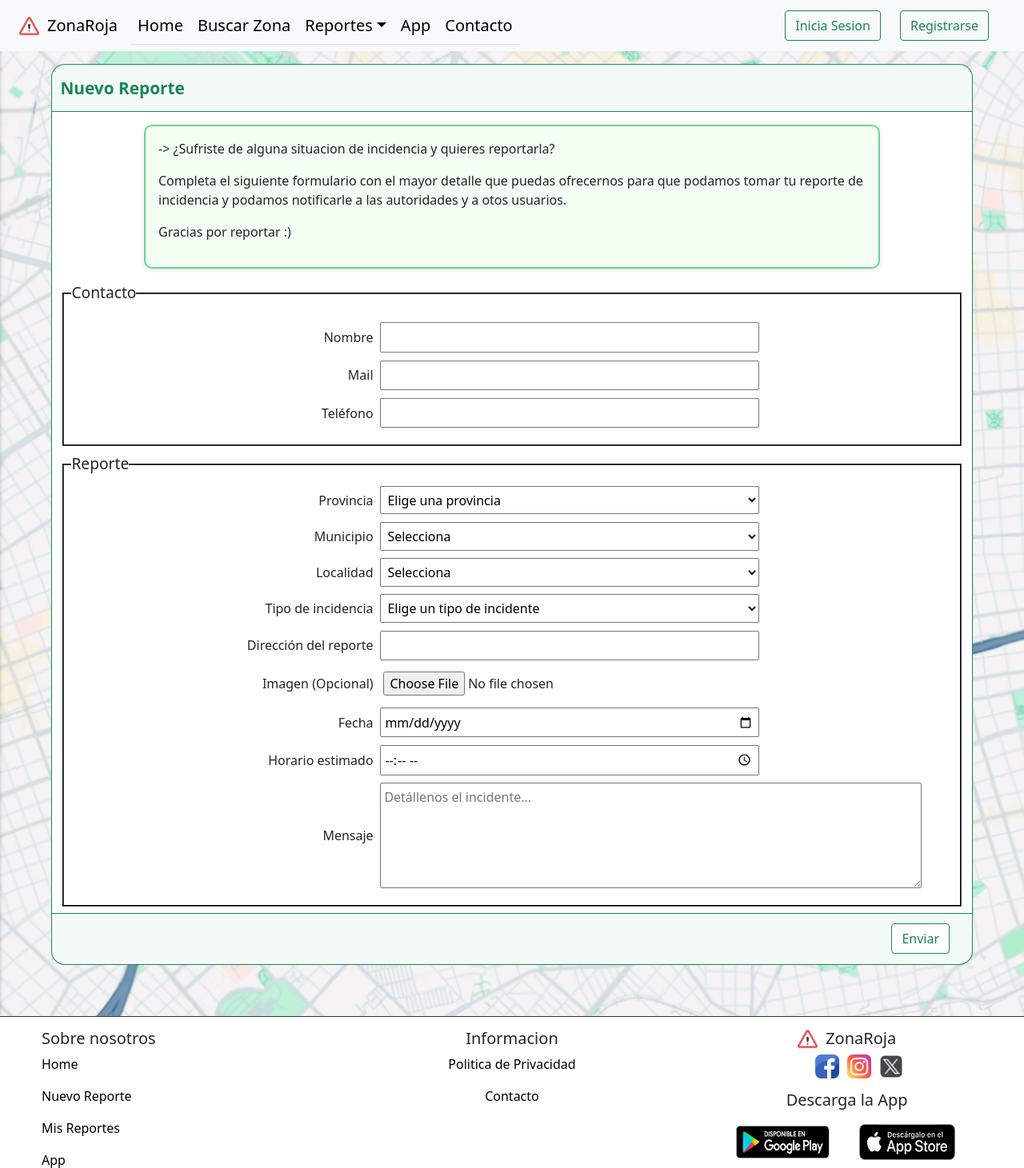
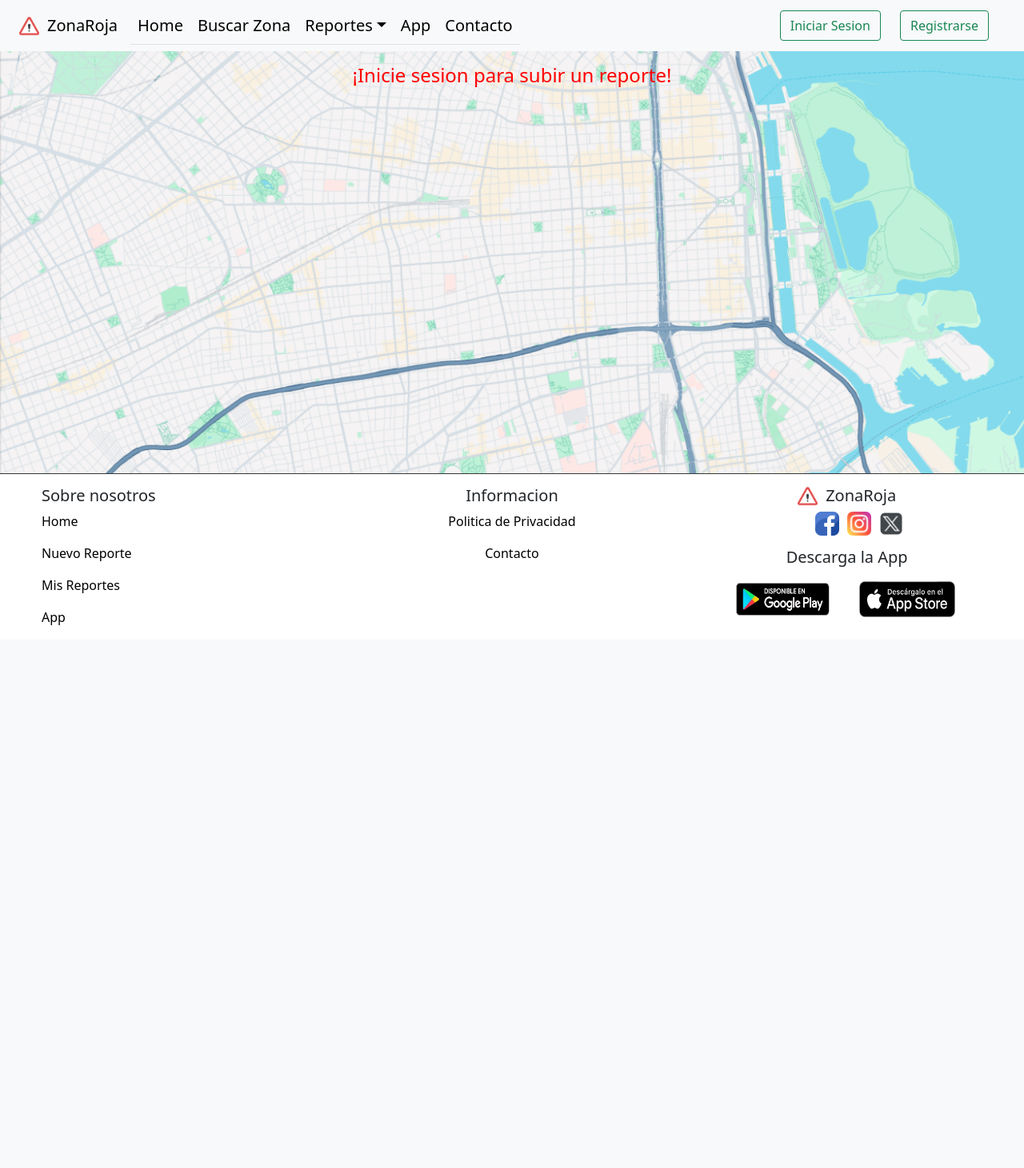
Before and after one commit to leticia-ramirez/nullptr, a Flask app: page /reporte in a window 1280 px wide. Shown: the top 1461 px of the page at 80% size. After the commit the page ends 782 px from the top, so only its background shows below. Run offline with Flask 3, Linux system fonts and the light colour scheme; some libraries are stand-ins or nearby versions.

Commit message:
Implementacion login

```diff
--- a/front/app.py
+++ b/front/app.py
@@ -120,8 +120,12 @@ def get_coordinates():
 
 @app.route("/misreportes")
 def mreporte():
+    return render_template("MisReportes.html")
+
+@app.route("/misreportes/usuario/<int:id>")
+def mereporteu(id):
     try:
-        response = requests.get(API_URL+'reportes')
+        response = requests.get(API_URL + 'reportes/usuario/' + str(id))
         response.raise_for_status()
         reportes = response.json()
     except requests.exceptions.RequestException as e:
--- a/front/static/css/style.css
+++ b/front/static/css/style.css
@@ -1099,3 +1099,10 @@ legend {
 .map-buttons button:hover {
     background-color: #147a44;
 }
+
+#login-alert {
+    color: red;
+}
+h4#login-alert {
+    margin-top: 10vh;
+}
--- a/front/static/js/login_script.js
+++ b/front/static/js/login_script.js
@@ -1,13 +1,15 @@
 if (typeof logged !== "undefined" && logged == "True") {
     localStorage.setItem("usuario", usuario);
+    window.location.replace("http://127.0.0.1:5001/")
 }
 
 let registro = localStorage.getItem("usuario");
-let sesion_iniciada = Object.keys(registro).length !== 0;
+let sesion_iniciada = registro != null && Object.keys(registro).length !== 0;
 let sesion = {};
+let pagina = document.title.split("|")[1].trim()
 if (sesion_iniciada) sesion = JSON.parse(registro);
 
-console.log(sesion)
+console.log(pagina)
 
 let isesion = document.getElementById("isesion");
 let registrarse = document.getElementById("registrarse");
@@ -23,6 +25,7 @@ csesion.addEventListener("click", () => {
     isesion.style.display = "inline-block";
     registrarse.style.display = "inline-block";
     csesion.style.display = "none";
+    window.location.replace("http://127.0.0.1:5001/");
 });
 
 try {
@@ -31,3 +34,21 @@ try {
 } catch (error) {
 
 }
+
+switch(pagina) {
+    case "Mis Reportes":
+        let alert = document.getElementById("login-alert");
+        if (!sesion_iniciada) alert.innerHTML = "¡Inicie sesion para ver sus reportes!";
+        if(window.location.href.split("/").slice(-1) == "misreportes" && sesion_iniciada) {
+            window.location.replace("misreportes/usuario/" + sesion["ID_usuario"])
+        };
+        break;
+    case "Nuevo Reporte":
+        let alertn = document.getElementById("login-alert")
+        if (!sesion_iniciada) {
+            alertn.innerHTML = "¡Inicie sesion para subir un reporte!";
+            alertn.hidden = false;
+            let form = document.getElementById("content");
+            form.hidden = true;
+        }
+}
--- a/front/templates/MisReportes.html
+++ b/front/templates/MisReportes.html
@@ -2,6 +2,7 @@
 {% block tab %}Mis Reportes{% endblock %}
 {% block body %}
 <section class="padding-top-bottom">
+    <h5 class="text-center" id="login-alert"></h2>
     <h1 class="text-center">Reportes</h1>
     {% if reportes %}
     <div class="grids">
--- a/front/templates/base.html
+++ b/front/templates/base.html
@@ -4,7 +4,7 @@
 <head>
     <meta charset="UTF-8">
     <meta name="viewport" content="width=device-width, initial-scale=1.0">
-    <title>ZonaRoja| {% block tab %} {% endblock %}</title>
+    <title>ZonaRoja | {% block tab %} {% endblock %}</title>
     <link rel="shortcut icon" href="{{url_for('static', filename ='img/advertencia.png')}}" type="image/x-icon">
     <link href="https://cdn.jsdelivr.net/npm/bootstrap@5.3.3/dist/css/bootstrap.min.css" rel="stylesheet"
         integrity="sha384-QWTKZyjpPEjISv5WaRU9OFeRpok6YctnYmDr5pNlyT2bRjXh0JMhjY6hW+ALEwIH" crossorigin="anonymous">
@@ -55,7 +55,7 @@
                         </li>
                     </ul>
                     <div class="justify-content-end">
-                        <a href="{{url_for('signin')}}"><button class="btn btn-outline-success borde-size" type="submit" id="isesion">Inicia Sesion</button></a>
+                        <a href="{{url_for('signin')}}"><button class="btn btn-outline-success borde-size" type="submit" id="isesion">Iniciar Sesion</button></a>
                         <a href="{{url_for('signup')}}"><button class="btn btn-outline-success borde-size" type="submit" id="registrarse">Registrarse</button></a>
                         <button class="btn btn-outline-success borde-size" type="submit" id="csesion" style="display: none;">Cerrar Sesion</button>
                     </div>
--- a/front/templates/reporte.html
+++ b/front/templates/reporte.html
@@ -1,7 +1,7 @@
 {% extends "base.html" %}
-{% block tab %}Más Información{% endblock %}
+{% block tab %}Nuevo Reporte{% endblock %}
 {% block body %}
-
+<h4 class="text-center" id="login-alert" hidden></h4>
 <div id="content">
     <h2>Nuevo Reporte</h2>
     <div>
```
Also changed, not shown: back/api.py (+14 -2 lines), back/archivo_reportes.py (+11 -0 lines).
